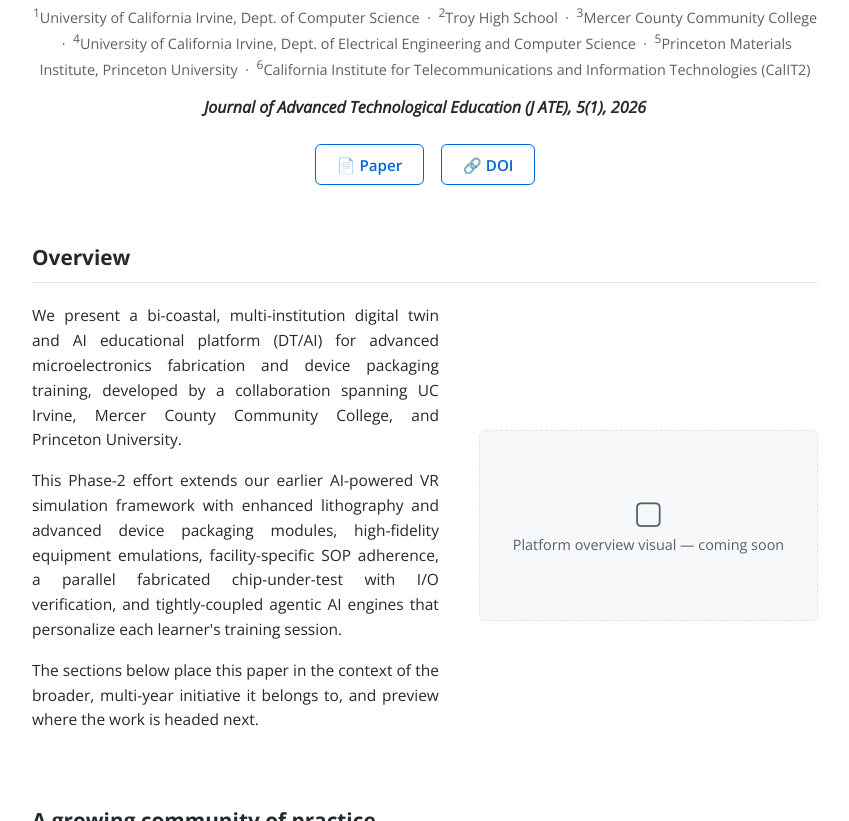
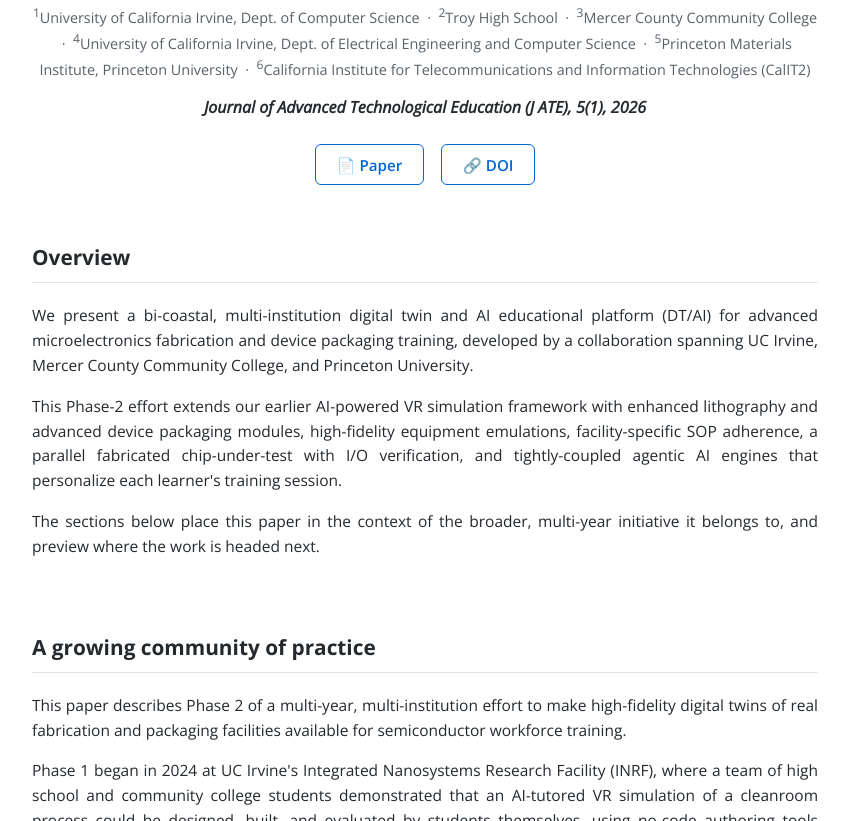
Before and after one commit to Ishanyjha/ishanyjha.github.io, a plain HTML site: page dtai.html in a window 1280 px wide. Shown: the part 360-1181 px from the top of the page, without its empty margins (215-1064 px from the left). Drawn offline with nearby package versions, Linux system fonts and the light colour scheme.

Commit message:
Remove platform overview visual placeholder
Removed the placeholder for the platform overview visual.

```diff
--- a/dtai.html
+++ b/dtai.html
@@ -481,12 +481,6 @@
                         The sections below place this paper in the context of the broader, multi-year initiative it belongs to, and preview where the work is headed next.
                     </p>
                 </div>
-                <div class="overview-visual">
-                    <div class="placeholder">
-                        <span class="ph-icon">&#9634;</span>
-                        <span>Platform overview visual — coming soon</span>
-                    </div>
-                </div>
             </div>
         </section>
 
```
